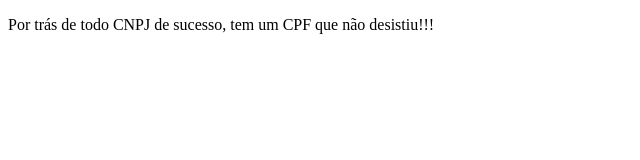
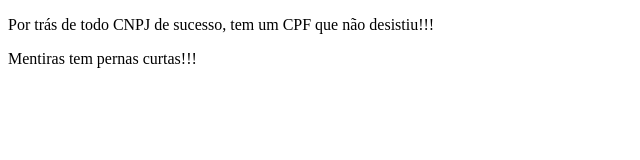
Before and after one commit to pdorthFatec/Projeto_01-Modulo-01, a plain HTML site: page index.html in a window 1280 px wide. Shown: the whole page, without its empty margins (0-640 px from the left). Drawn offline with Linux system fonts and the light colour scheme.

Commit message:
commit 02

```diff
--- a/index.html
+++ b/index.html
@@ -7,5 +7,6 @@
 </head>
 <body>
     <p>Por trás de todo CNPJ de sucesso, tem um CPF que não desistiu!!!</p>
+    <p>Mentiras tem pernas curtas!!!</p>
 </body>
 </html>
```
